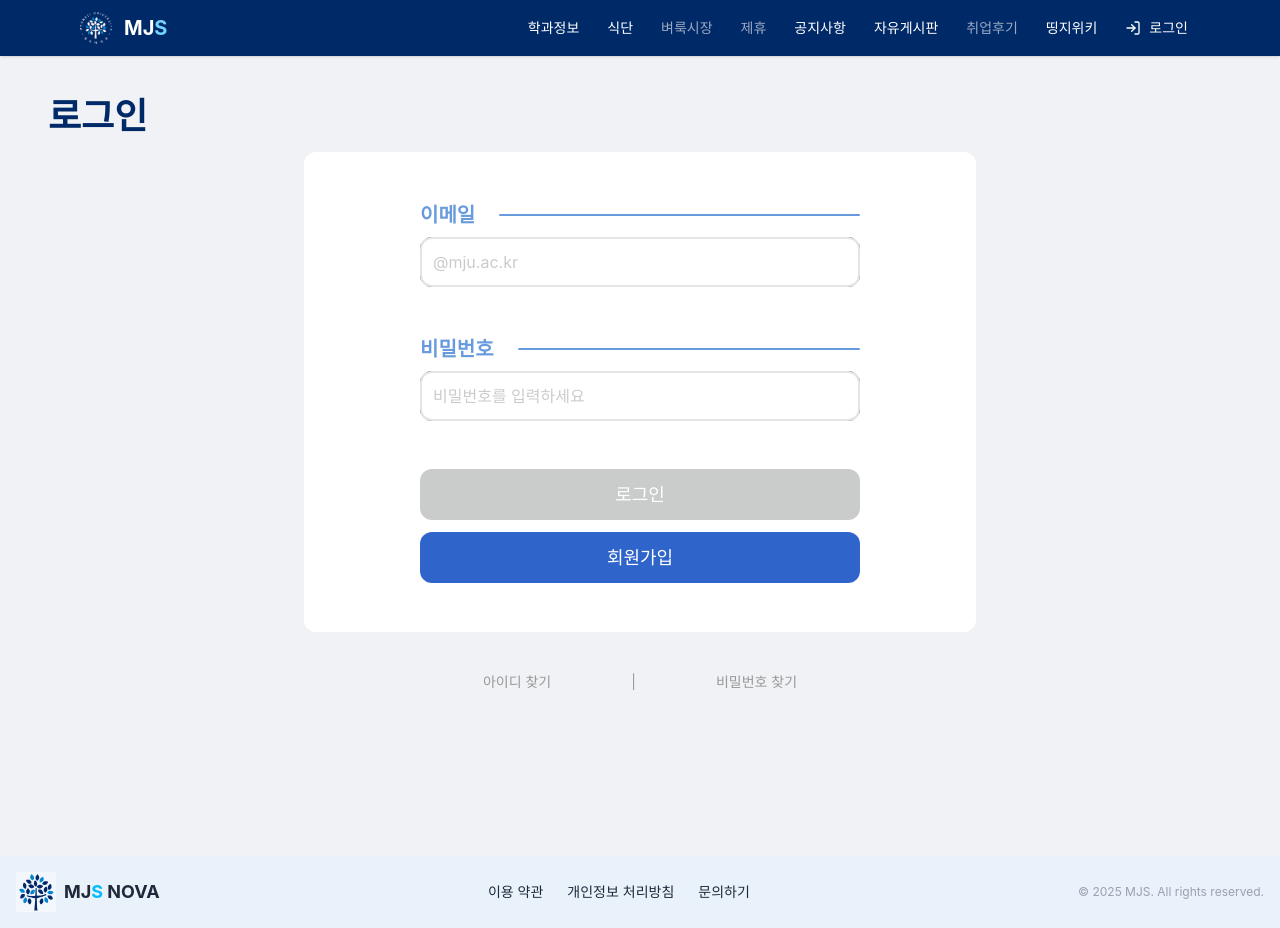
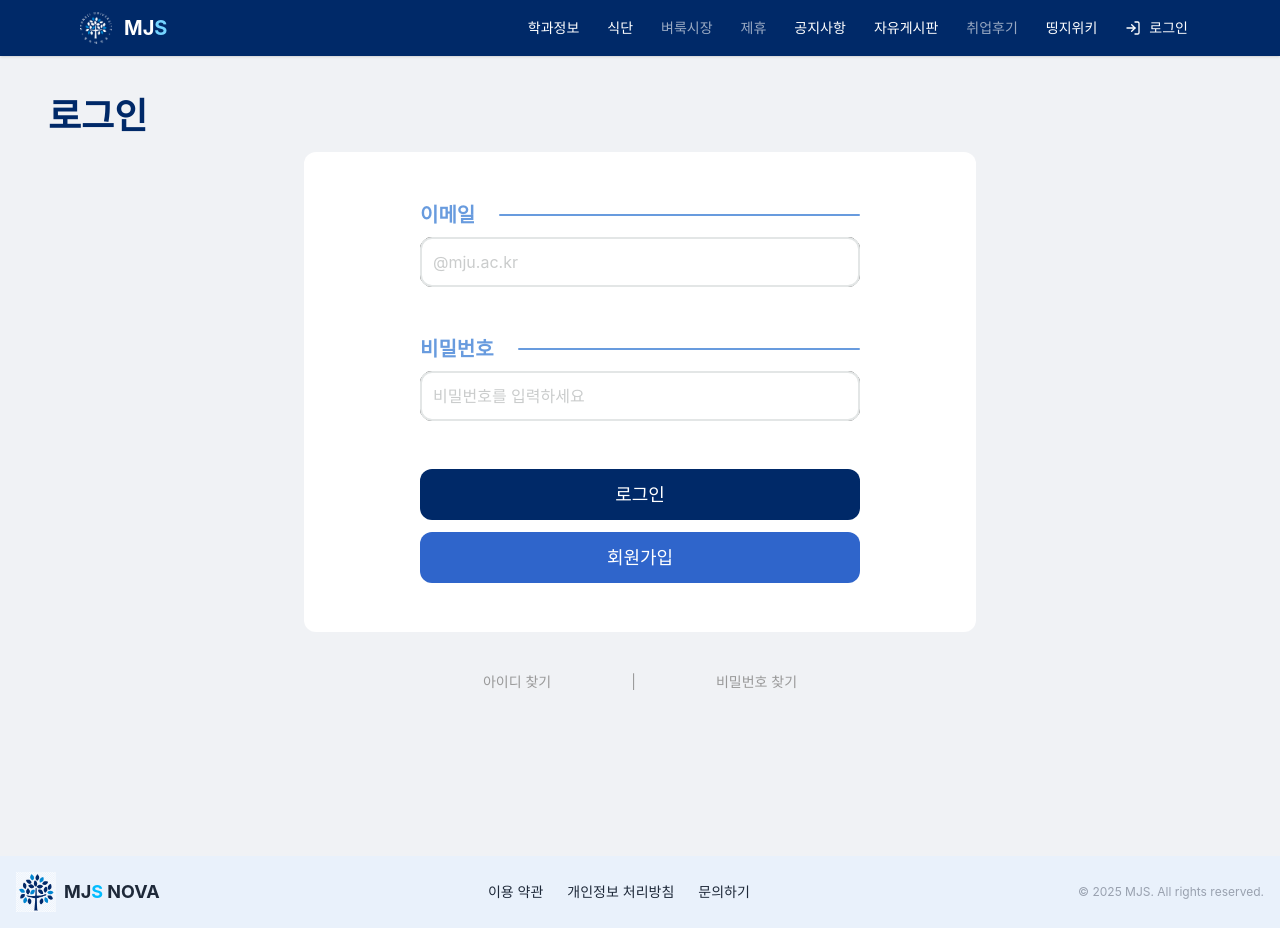
Before and after one commit to NOVA-MJU/MJS-FRONT, a React (Vite) app: page /login in a window 1280 px wide. Built offline with nearby package versions, Linux system fonts and the light colour scheme; no server answers; a web font is replaced by a local one.

Commit message:
<Feat> [ #97] 로그인 상황 별 예외처리 추가

```diff
--- a/src/api/apiClient.ts
+++ b/src/api/apiClient.ts
@@ -1,6 +1,13 @@
 import axios from 'axios';
 
-// 토큰 재발급 요청 함수
+/**
+ * Refresh Token으로 새 Access Token 재발급 요청
+ *
+ * @async
+ * @function reissueAccessToken
+ * @throws {Error} refreshToken이 존재하지 않는 경우
+ * @returns {Promise<string>} 새로 발급받은 Access Token 문자열
+ */
 const reissueAccessToken = async (): Promise<string> => {
   const refreshToken = sessionStorage.getItem('refreshToken');
   if (!refreshToken) throw new Error('No refresh token found');
@@ -20,6 +27,15 @@ const reissueAccessToken = async (): Promise<string> => {
   return newAccessToken;
 };
 
+/**
+ * Axios 인스턴스
+ *
+ * - 기본 baseURL, JSON 헤더, withCredentials 옵션 설정
+ * - 요청 시 Access Token 자동 헤더 추가
+ * - 응답이 401 에러일 경우, Access Token 재발급 및 재시도
+ *
+ * @constant
+ */
 const apiClient = axios.create({
   baseURL: import.meta.env.VITE_API_BASE_URL,
   headers: {
@@ -29,9 +45,16 @@ const apiClient = axios.create({
   withCredentials: true,
 });
 
+/**
+ * 요청 인터셉터
+ *
+ * - sessionStorage에서 accessToken을 읽어 Authorization 헤더에 추가
+ */
 apiClient.interceptors.request.use(
   (config) => {
     const token = sessionStorage.getItem('accessToken');
+    config.headers = config.headers ?? {};
+
     if (token) {
       config.headers.Authorization = `Bearer ${token}`;
     }
@@ -40,23 +63,42 @@ apiClient.interceptors.request.use(
   (error) => Promise.reject(error),
 );
 
-// 응답 인터셉터 - 토큰 만료 시 재발급 로직 추가
+/**
+ * 응답 인터셉터
+ *
+ * - 401 Unauthorized 발생 시 토큰 재발급 시도
+ * - `/auth/login`, `/auth/reissue` 엔드포인트는 예외 처리
+ * - 재발급 실패 시 세션 초기화 후 로그인 페이지로 리다이렉트
+ *
+ */
 apiClient.interceptors.response.use(
   (response) => response,
   async (error) => {
     const originalRequest = error.config;
+    const status = error.response?.status;
+    const url = originalRequest?.url || '';
 
-    if (error.response?.status === 401 && !originalRequest._retry) {
+    // 로그인/재발급 엔드포인트의 401은 그대로 에러 반환
+    if (status === 401 && (url.includes('/auth/login') || url.includes('/auth/reissue'))) {
+      return Promise.reject(error);
+    }
+
+    // Access Token 만료 시 재발급 시도
+    if (status === 401 && !originalRequest._retry) {
       originalRequest._retry = true;
       try {
         const newAccessToken = await reissueAccessToken();
+        originalRequest.headers = originalRequest.headers ?? {};
         originalRequest.headers.Authorization = `Bearer ${newAccessToken}`;
+
         return apiClient(originalRequest);
       } catch (refreshError) {
         console.error('Refresh Token 만료 또는 재발급 실패', refreshError);
         sessionStorage.removeItem('accessToken');
         sessionStorage.removeItem('refreshToken');
-        window.location.href = '/login';
+        if (window.location.pathname !== '/login') {
+          window.location.href = '/login';
+        }
         return Promise.reject(refreshError);
       }
     }
--- a/src/components/organisms/LoginForm/index.tsx
+++ b/src/components/organisms/LoginForm/index.tsx
@@ -1,39 +1,81 @@
 /* eslint-disable @typescript-eslint/no-explicit-any */
 import React, { useState } from 'react';
+import { useNavigate } from 'react-router-dom';
+import { useAuthStore } from '../../../store/useAuthStore';
+import axios from 'axios';
+import { login, saveUserInfo } from '../../../api/user';
+import { AiOutlineInfoCircle } from 'react-icons/ai';
 import InputField from '../../molecules/common/InputField';
 import LoginButtons from '../../molecules/user/LoginButtons';
-import { useNavigate } from 'react-router-dom';
-import { login, saveUserInfo } from '../../../api/user';
-import { useAuthStore } from '../../../store/useAuthStore';
 
 const emailRegex = /^[\w.-]+@mju\.ac\.kr$/;
 
-const LoginForm: React.FC = () => {
+/**
+ * 로그인 폼 컴포넌트
+ * @component
+ *
+ * @returns {JSX.Element} 로그인 입력 폼 UI
+ *
+ * @description
+ * - 이메일(@mju.ac.kr 형식)과 비밀번호 입력 필드 제공
+ * - 입력값 검증: 아이디/비밀번호 미입력, 이메일 형식 오류 처리
+ * - `Enter` 키 또는 버튼 클릭 시 `onSubmit` 콜백 호출
+ * - 로그인 실패(401 Unauthorized) 시 에러 메시지 표시
+ *
+ * @remarks
+ * 상태 관리:
+ * - `id`: 입력된 이메일 값
+ * - `pw`: 입력된 비밀번호 값
+ * - `emailError`: 이메일 형식 오류 여부
+ * - `formError`: 인풋과 버튼 사이에 표시되는 에러 메시지 문자열
+ */
+const LoginForm = () => {
   const navigate = useNavigate();
 
   const [id, setId] = useState('');
   const [pw, setPw] = useState('');
+
+  // 필드별 & 공통 에러 상태
   const [emailError, setEmailError] = useState(false);
+  const [formError, setFormError] = useState('');
 
-  const formValid = emailRegex.test(id) && pw.trim() !== '';
+  const clearErrors = () => {
+    setEmailError(false);
+    setFormError('');
+  };
 
   const handleLogin = async (e: React.FormEvent) => {
     e.preventDefault();
-    if (!formValid) {
-      console.warn('유효하지 않은 로그인 정보입니다.');
+    if (id.trim() === '') {
+      setFormError('아이디를 입력해 주세요');
+      setEmailError(false);
       return;
     }
-
+    if (pw.trim() === '') {
+      setFormError('비밀번호를 입력해 주세요');
+      return;
+    }
+    if (!emailRegex.test(id)) {
+      setEmailError(true);
+      setFormError('학교 이메일 형식이 아닙니다.');
+      return;
+    }
     try {
       await login(id, pw);
       const userInfo = await saveUserInfo();
       useAuthStore.getState().login(userInfo);
       navigate('/');
     } catch (err: any) {
+      /**  401 처리 (아이디/비번 불일치) **/
+      if (axios.isAxiosError(err) && err.response?.status === 401) {
+        setFormError('입력하신 정보가 일치하지 않습니다. 다시 확인해 주세요.');
+        return;
+      }
       console.error('로그인 또는 회원정보 요청 중 오류 발생:', err);
-      alert('로그인 또는 회원정보 요청 중 오류 발생');
+      setFormError('로그인 처리 중 문제가 발생했습니다. 잠시 후 다시 시도해 주세요.');
     }
   };
+
   return (
     <form className='flex flex-col mx-auto gap-12 w-[300px] md:w-[440px]' onSubmit={handleLogin}>
       <InputField
@@ -43,24 +85,32 @@ const LoginForm: React.FC = () => {
         value={id}
         onChange={(e) => {
           setId(e.target.value);
-          setEmailError(false);
+          clearErrors();
         }}
         error={emailError}
-        helperText={emailError ? '학교 이메일 형식이 아닙니다.' : ''}
+        helperText={''}
       />
+
       <InputField
         label='비밀번호'
         type='password'
         placeholder='비밀번호를 입력하세요'
         value={pw}
-        onChange={(e) => setPw(e.target.value)}
+        onChange={(e) => {
+          setPw(e.target.value);
+          clearErrors();
+        }}
       />
-      <div onSubmit={handleLogin} className='flex flex-col gap-y-6'>
-        <LoginButtons
-          loading={false}
-          onSignUp={() => navigate('/register')}
-          disabled={!formValid}
-        />
+
+      {formError && (
+        <div className='flex -mt-6 -mb-6 w-full text-xs md:text-sm items-center gap-2 text-error'>
+          <AiOutlineInfoCircle className='text-error' />
+          <p>{formError}</p>
+        </div>
+      )}
+
+      <div className='flex flex-col gap-y-6'>
+        <LoginButtons loading={false} onSignUp={() => navigate('/register')} disabled={false} />
       </div>
     </form>
   );
```
